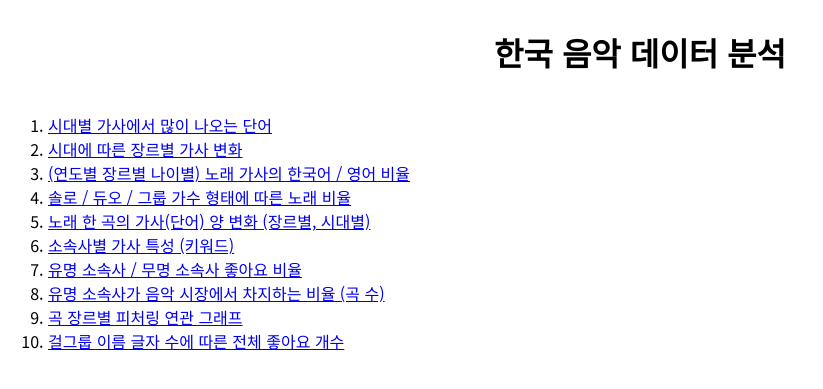
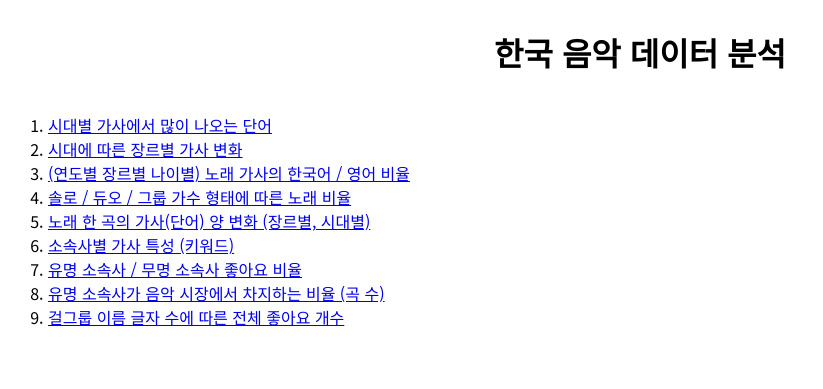
Before and after one commit to sudokube/big_database_design, a Flask app: page / in a window 1280 px wide. Shown: the top 389 px of the page, without its empty margins (0-823 px from the left). Run offline with Flask 3, Linux system fonts and the light colour scheme.

Commit message:
Fix index.html

```diff
--- a/templates/index.html
+++ b/templates/index.html
@@ -20,8 +20,7 @@
             <li><a href="/q6">소속사별 가사 특성 (키워드)</a></li>
             <li><a href="/q7">유명 소속사 / 무명 소속사 좋아요 비율</a></li>
             <li><a href="/q8">유명 소속사가 음악 시장에서 차지하는 비율 (곡 수)</a></li>
-            <li><a href="/q9">곡 장르별 피처링 연관 그래프</a></li>
-            <li><a href="/q10">걸그룹 이름 글자 수에 따른 전체 좋아요 개수</a></li>
+            <li><a href="/q9">걸그룹 이름 글자 수에 따른 전체 좋아요 개수</a></li>
         </ol>
     </body>
 </html>
```
